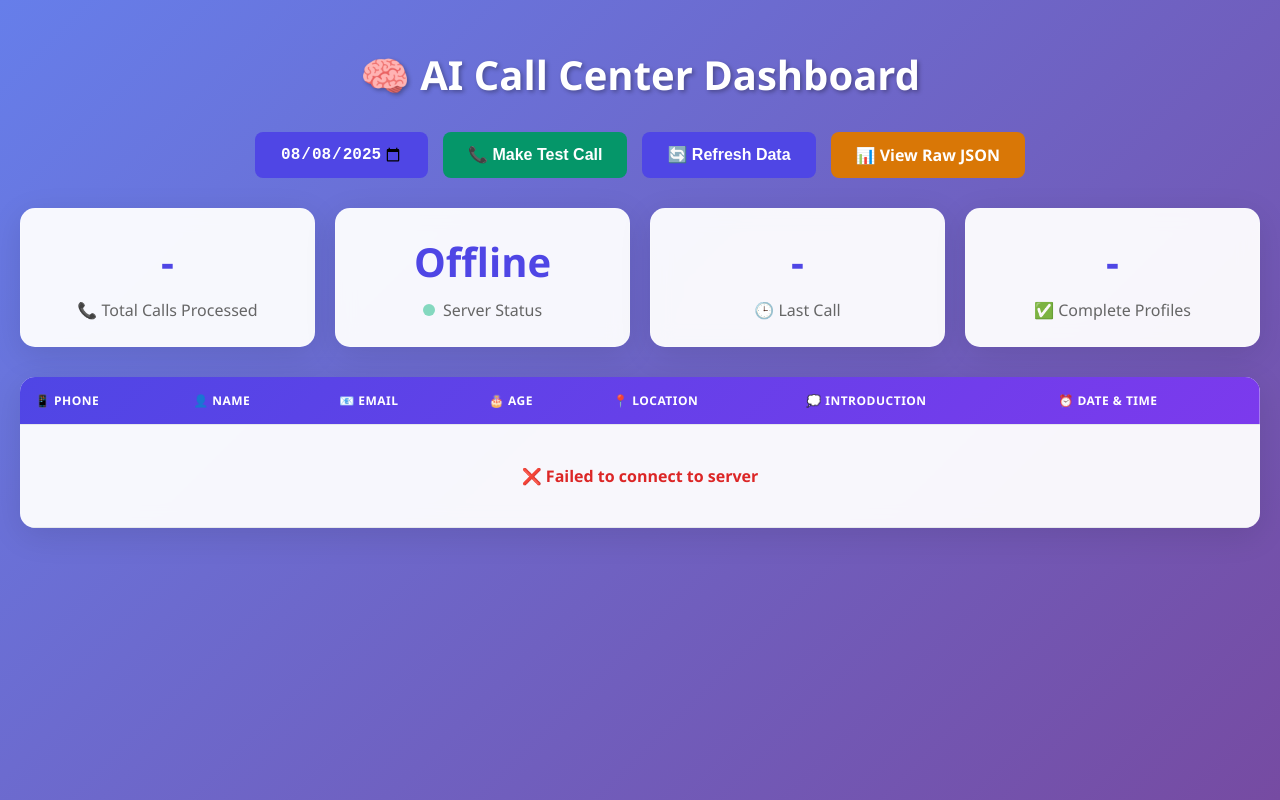
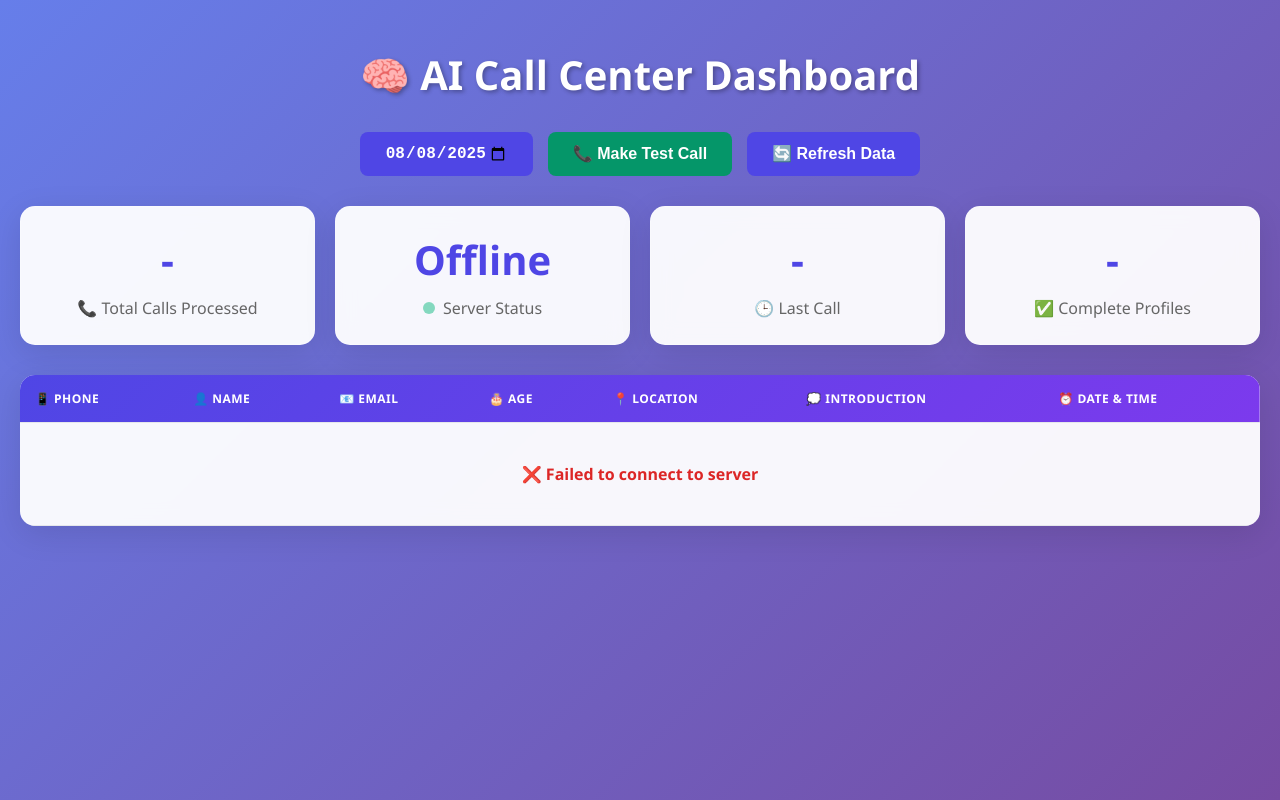
Before and after one commit to Abdulinvestor/AI-Call-Center, a website: page public/dashboard.html in a window 1280 px wide. Drawn offline with Linux system fonts and the light colour scheme; no server answers.

Commit message:
Update dashboard.html

```diff
--- a/public/dashboard.html
+++ b/public/dashboard.html
@@ -369,7 +369,6 @@
       <input type="date" id="datePicker" onchange="loadLogsByDate()" max="" />
       <button class="btn btn-success" onclick="makeTestCall()">📞 Make Test Call</button>
       <button class="btn" onclick="loadLogs()">🔄 Refresh Data</button>
-      <a href="/logs-view" target="_blank" class="btn btn-warning">📊 View Raw JSON</a>
     </div>
 
     <div class="stats-grid">
```
